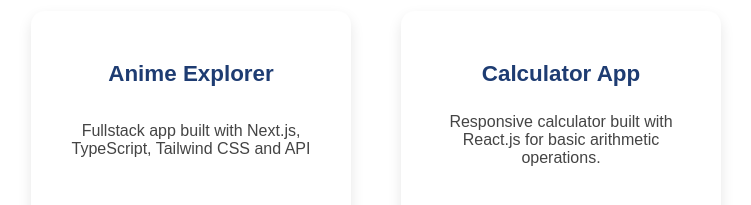
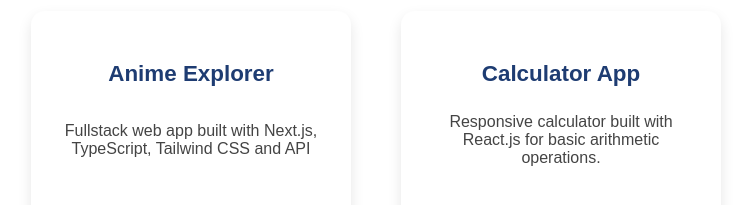
Before and after one commit to hamzas4011/personal-website, a React (Vite) app: page / in a window 1280 px wide. Shown: the part 2660-2865 px from the top of the page, without its empty margins (264-1015 px from the left). Built offline with nearby package versions, Linux system fonts and the light colour scheme.

Commit message:
changes in projects file

```diff
--- a/src/projectsData.js
+++ b/src/projectsData.js
@@ -1,7 +1,7 @@
 const projects = [
   {
     name: "Anime Explorer",
-    description: "Fullstack app built with Next.js, TypeScript, Tailwind CSS and API",
+    description: "Fullstack web app built with Next.js, TypeScript, Tailwind CSS and API",
     liveLink: "https://anime-search-explore.vercel.app/",
     githubLink: "https://github.com/hamzas4011/anime-search",
   },
```
